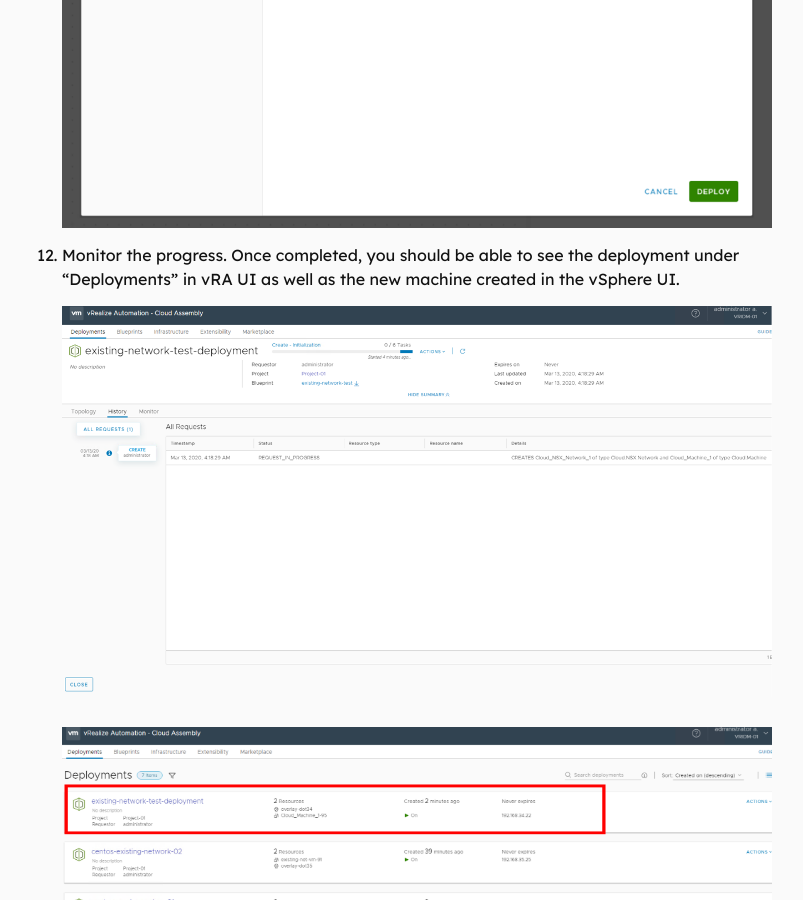
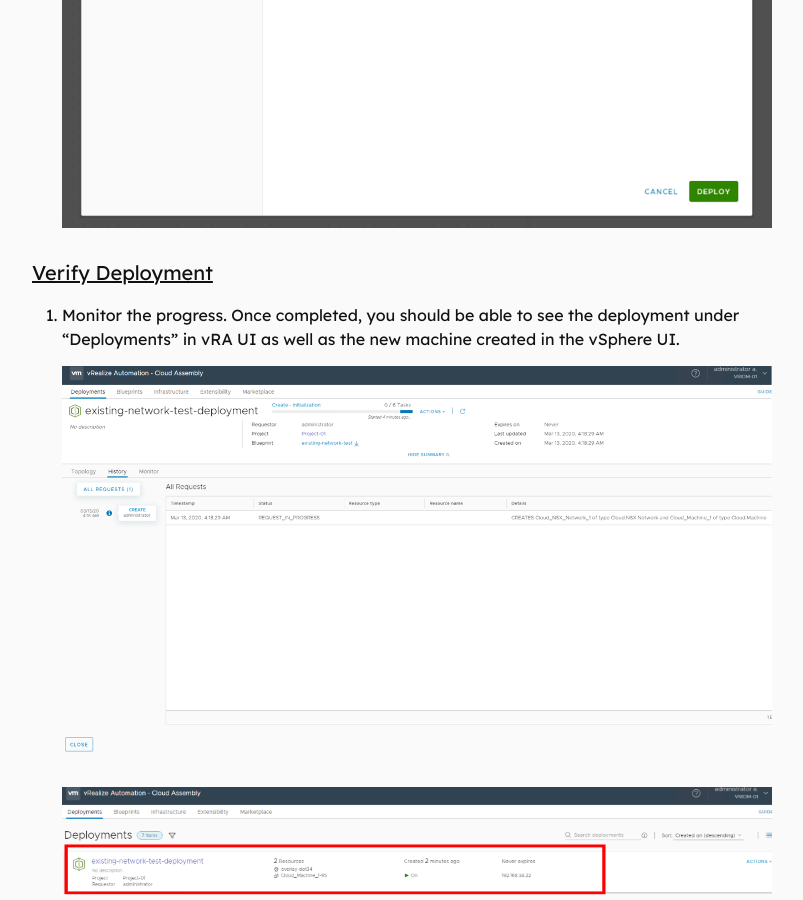
Before and after one commit to phkim14/288clouds, a Jekyll site: the page built from _posts/2020-03-13-vra8-blueprint-nsxt-existing-network.markdown, in a window 1280 px wide and 900 px high, scrolled down 7392 px. Shown: the whole window, without its empty margins (238-1041 px from the left). Built offline with Jekyll 4.4.1, drawn with Linux system fonts in a browser that asks for light colours.

Commit message:
Update 2020-03-13-vra8-blueprint-nsxt-existing-network.markdown

```diff
--- a/_posts/2020-03-13-vra8-blueprint-nsxt-existing-network.markdown
+++ b/_posts/2020-03-13-vra8-blueprint-nsxt-existing-network.markdown
@@ -78,6 +78,8 @@ optional steps:
 21. Click "DEPLOY" to create a new deployment.
 22. Give it a deployment name, choose "Current Draft", the cick "DEPLOY".
 ![Step22](/assets/images/vra8-nsxt-blog-series-part1/step22.png)
+
+<h4><u>Verify Deployment</u></h4>
 23. Monitor the progress. Once completed, you should be able to see the deployment under "Deployments" in vRA UI as well as the new machine created in the vSphere UI.
 ![Step23](/assets/images/vra8-nsxt-blog-series-part1/step23.png)
 ![Step23-1](/assets/images/vra8-nsxt-blog-series-part1/step23-1.png)
```
